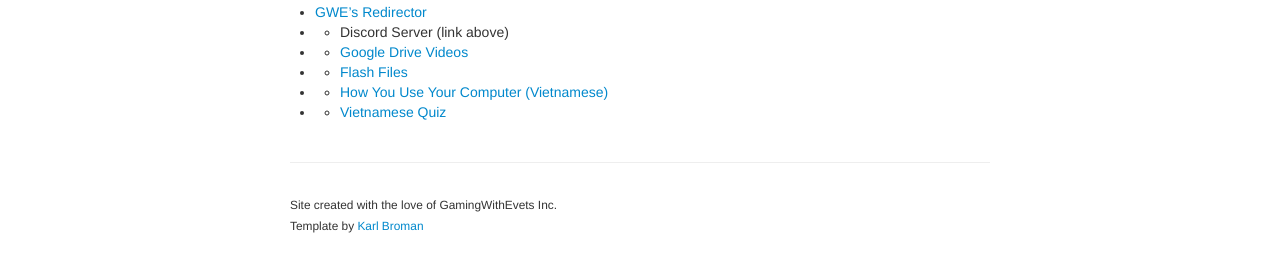
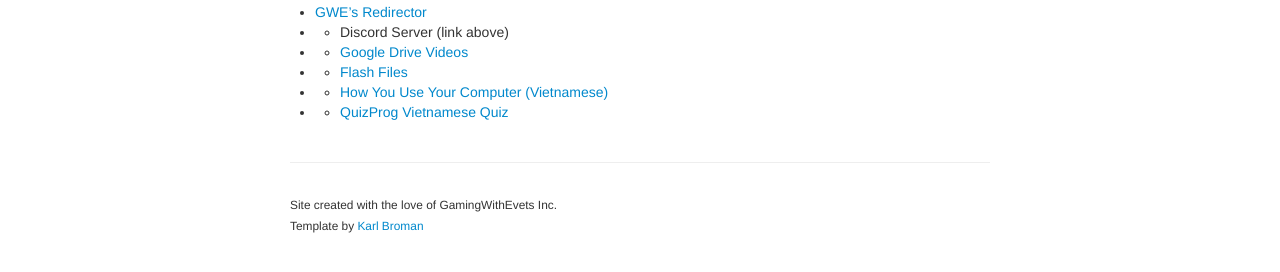
Before and after one commit to gamingwithevets/gamingwithevets.github.io, a Jekyll site: the page built from index.md, in a window 1280 px wide. Shown: the part 430-702 px from the top of the page. Built offline with Jekyll 4.4.1, drawn with Linux system fonts in a browser that asks for light colours.

Commit message:
Update index.md

```diff
--- a/index.md
+++ b/index.md
@@ -21,4 +21,4 @@ Join [my Discord server](https://gamingwithevets.github.io/redirector/discord.ht
 - - [Google Drive Videos](https://gamingwithevets.github.io/redirector/newvideos.html)
 - - [Flash Files](https://gamingwithevets.github.io/redirector/flashdl.html)
 - - [How You Use Your Computer (Vietnamese)](https://gamingwithevets.github.io/redirector/compform_vi.html)
-- - [Vietnamese Quiz](https://gamingwithevets.github.io/redirector/hoingu_vi.html)
+- - [QuizProg Vietnamese Quiz](https://gamingwithevets.github.io/redirector/hoingu_vi.html)
```
